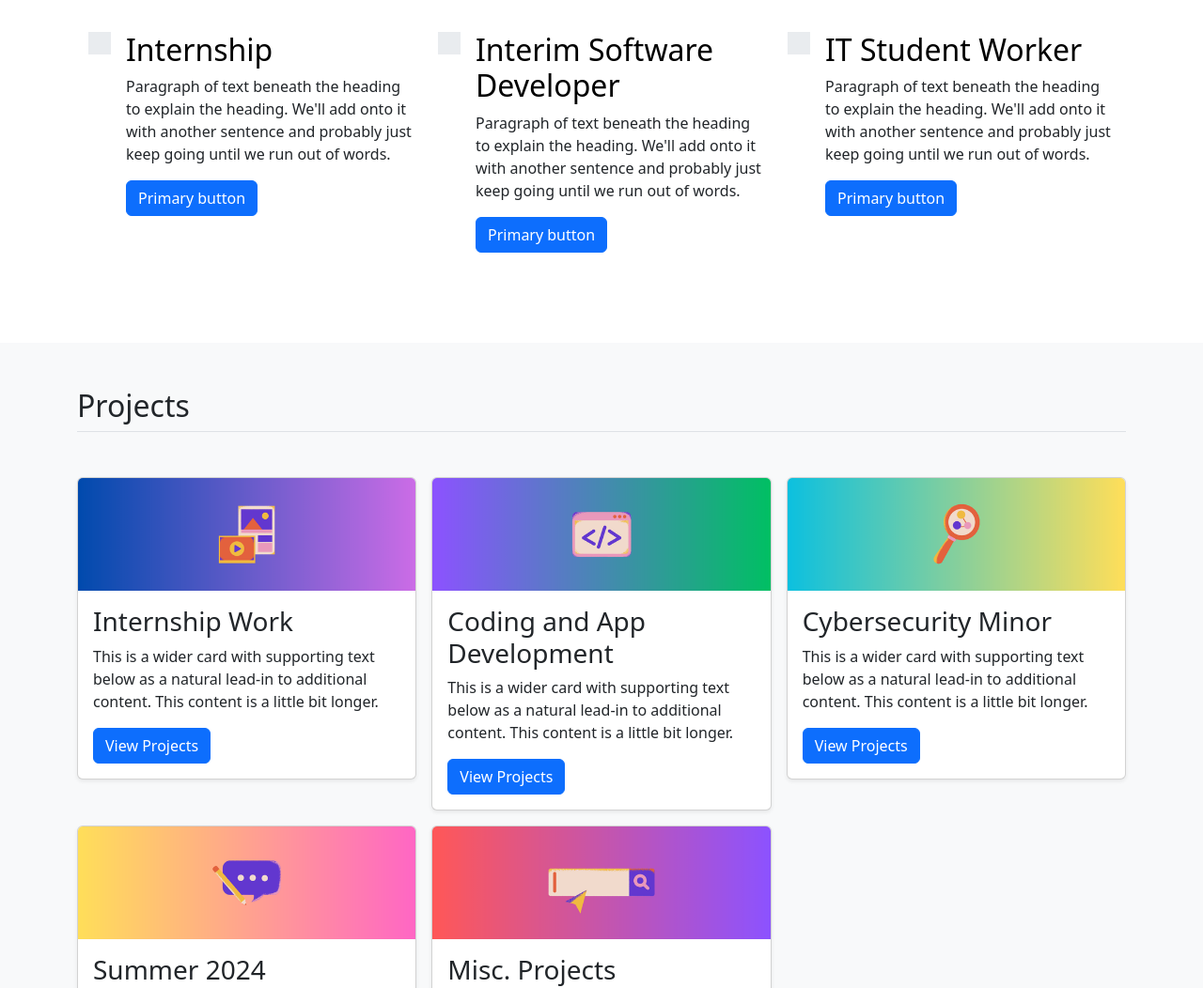
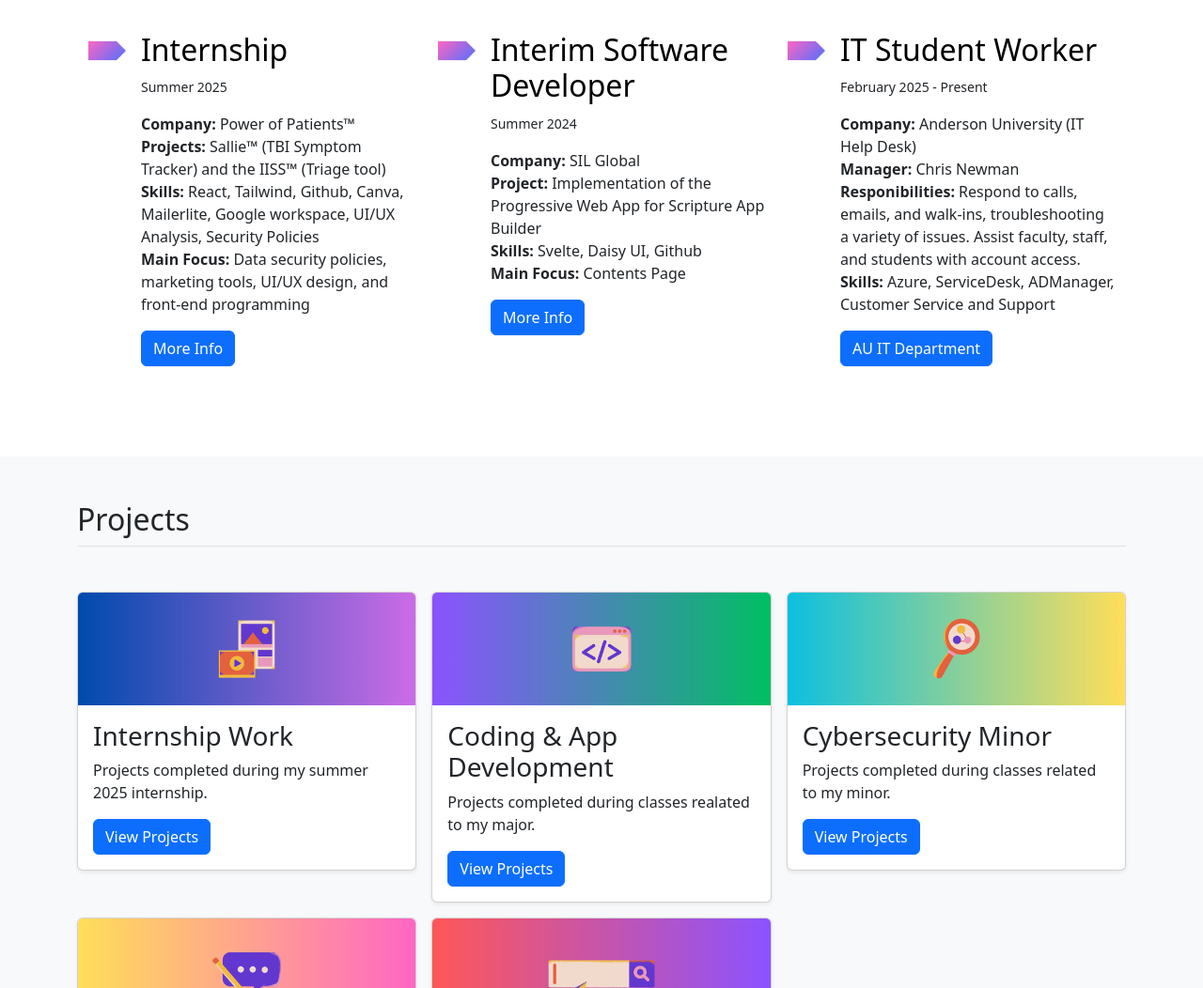
Before and after one commit to mikaylahubbard/portfolio, a plain HTML site: page index.html in a window 1280 px wide. Shown: the part 960-2012 px from the top of the page at 94% size. Drawn offline with nearby package versions, Linux system fonts and the light colour scheme.

Commit message:
Add experience to main page

```diff
--- a/index.html
+++ b/index.html
@@ -66,31 +66,42 @@
         <h2 class="pb-2 border-bottom">My Experience</h2>
         <div class="row g-4 py-5 row-cols-1 row-cols-lg-3">
             <div class="col d-flex align-items-start">
-                <div class="icon-square text-body-emphasis bg-body-secondary d-inline-flex align-items-center justify-content-center fs-4 flex-shrink-0 me-3">
-                    <svg class="bi" width="1em" height="1em" aria-hidden="true"><use xlink:href="#toggles2"></use></svg>
-                </div>
+                <img src="img/arrow-3.png" alt="Icon" width="40" class="me-3">
                 <div>
                     <h3 class="fs-2 text-body-emphasis">Internship</h3>
-                    <p>Paragraph of text beneath the heading to explain the heading. We'll add onto it with another sentence and probably just keep going until we run out of words.</p>
-                    <a href="#" class="btn btn-primary"> Primary button</a>
+                    <small>Summer 2025</small>
+                     <p class="pt-3"><span class="fw-bold">Company:</span> Power of Patients™ <br />
+                        <span class="fw-bold">Projects:</span> Sallie™ (TBI Symptom Tracker) and the IISS™ (Triage tool)<br />
+                        <span class="fw-bold">Skills:</span> React, Tailwind, Github, Canva, Mailerlite, Google workspace, UI/UX Analysis, Security Policies <br />
+                        <span class="fw-bold">Main Focus:</span> Data security policies, marketing tools, UI/UX design, and front-end programming</p>
+                    <a href="internship.html" class="btn btn-primary">More Info</a>
                 </div>
             </div>
             <div class="col d-flex align-items-start">
-                <div class="icon-square text-body-emphasis bg-body-secondary d-inline-flex align-items-center justify-content-center fs-4 flex-shrink-0 me-3">
-                    <svg class="bi" width="1em" height="1em" aria-hidden="true"><use xlink:href="#cpu-fill"></use></svg>
-                </div>
+                <img src="img/arrow-3.png" alt="Icon" width="40" class="me-3">
                 <div>
                     <h3 class="fs-2 text-body-emphasis">Interim Software Developer</h3>
-                     <p>Paragraph of text beneath the heading to explain the heading. We'll add onto it with another sentence and probably just keep going until we run out of words.</p>
-                     <a href="#" class="btn btn-primary">Primary button</a>
+                    <small>Summer 2024</small>
+                     <p class="pt-3"><span class="fw-bold">Company:</span> SIL Global <br />
+                        <span class="fw-bold">Project:</span> Implementation of the Progressive Web App for Scripture App Builder <br />
+                        <span class="fw-bold">Skills:</span> Svelte, Daisy UI, Github <br />
+                        <span class="fw-bold">Main Focus:</span> Contents Page</p>
+                     <a href="summer.html" class="btn btn-primary">More Info</a>
                     </div>
                 </div>
                 <div class="col d-flex align-items-start">
-                    <div class="icon-square text-body-emphasis bg-body-secondary d-inline-flex align-items-center justify-content-center fs-4 flex-shrink-0 me-3">
-                        <svg class="bi" width="1em" height="1em" aria-hidden="true"><use xlink:href="#tools"></use></svg> </div> <div>
+                    <img src="img/arrow-3.png" alt="Icon" width="40" class="me-3">
+                        <div>
                             <h3 class="fs-2 text-body-emphasis">IT Student Worker</h3>
-                            <p>Paragraph of text beneath the heading to explain the heading. We'll add onto it with another sentence and probably just keep going until we run out of words.</p>
-                            <a href="#" class="btn btn-primary">Primary button</a>
+                            <small>February 2025 - Present</small>
+                            <p class="pt-3">
+                                <span class="fw-bold">Company:</span> Anderson University (IT Help Desk)<br />
+                                <span class="fw-bold">Manager:</span> Chris Newman<br />
+                                <span class="fw-bold">Responibilities:</span> Respond to calls, emails, and walk-ins, troubleshooting a variety of issues.
+                                Assist faculty, staff, and students with account access.<br />
+                                <span class="fw-bold">Skills:</span> Azure, ServiceDesk,  ADManager, Customer Service and Support
+                             </p>
+                            <a href="https://andersonuniversity.edu/information-technology/" target="_blank" class="btn btn-primary" >AU IT Department</a>
                         </div>
                     </div>
                 </div>
@@ -107,7 +118,7 @@
                     <img class="card-img-top img-fluid" src="img/headers/internship.png" alt="Card image">
                     <div class="card-body">
                         <h3 class="card-title">Internship Work</h3>
-                        <p class="card-text">This is a wider card with supporting text below as a natural lead-in to additional content. This content is a little bit longer.</p>
+                        <p class="card-text">Projects completed during my summer 2025 internship.</p>
                         <div class="d-flex justify-content-between align-items-center">
                             <a href="internship.html" class="btn btn-primary">View Projects</a>
                         </div>
@@ -118,8 +129,8 @@
                     <div class="card shadow-sm">
                     <img class="card-img-top img-fluid" src="img/headers/coding.png" alt="Card image">
                     <div class="card-body">
-                        <h3 class="card-title">Coding and App Development</h3>
-                        <p class="card-text">This is a wider card with supporting text below as a natural lead-in to additional content. This content is a little bit longer.</p>
+                        <h3 class="card-title">Coding & App Development</h3>
+                        <p class="card-text">Projects completed during classes realated to my major.</p>
                         <div class="d-flex justify-content-between align-items-center">
                             <a href="coding.html" class="btn btn-primary">View Projects</a>
                         </div>
@@ -131,7 +142,7 @@
                     <img class="card-img-top img-fluid" src="img/headers/cyber.png" alt="Card image">
                     <div class="card-body">
                         <h3 class="card-title">Cybersecurity Minor</h3>
-                        <p class="card-text">This is a wider card with supporting text below as a natural lead-in to additional content. This content is a little bit longer.</p>
+                        <p class="card-text">Projects completed during classes related to my minor.</p>
                         <div class="d-flex justify-content-between align-items-center">
                             <a href="cyber.html" class="btn btn-primary">View Projects</a>
                         </div>
@@ -142,8 +153,8 @@
                     <div class="card shadow-sm">
                     <img class="card-img-top img-fluid" src="img/headers/summer.png" alt="Card image">
                     <div class="card-body">
-                        <h3 class="card-title">Summer 2024</h3>
-                        <p class="card-text">This is a wider card with supporting text below as a natural lead-in to additional content. This content is a little bit longer.</p>
+                        <h3 class="card-title">Interim Developer Work</h3>
+                        <p class="card-text">Projects completed during summer 2024.</p>
                         <div class="d-flex justify-content-between align-items-center">
                             <a href="summer.html" class="btn btn-primary">View Projects</a>
                         </div>
@@ -155,7 +166,8 @@
                    <img class="card-img-top img-fluid" src="img/headers/misc.png" alt="Card image">
                     <div class="card-body">
                         <h3 class="card-title">Misc. Projects</h3>
-                        <p class="card-text">This is a wider card with supporting text below as a natural lead-in to additional content. This content is a little bit longer.</p>
+                        <p class="card-text">Other random projects of interest.</p>
+
                         <div class="d-flex justify-content-between align-items-center">
                             <a href="misc.html" class="btn btn-primary">View Projects</a>
                         </div>
```
Also changed, not shown: summer.html (+1 -1 lines), img/arrow-3.png (added), img/code.png (deleted), img/svg/code-svgrepo-com.svg (added).
